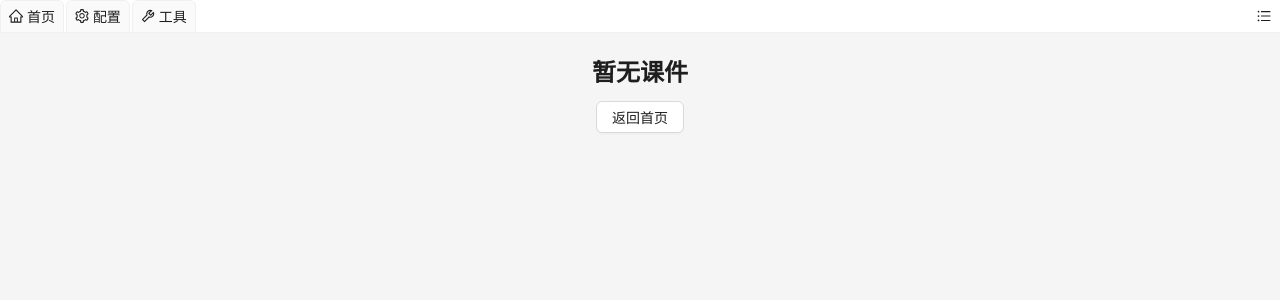
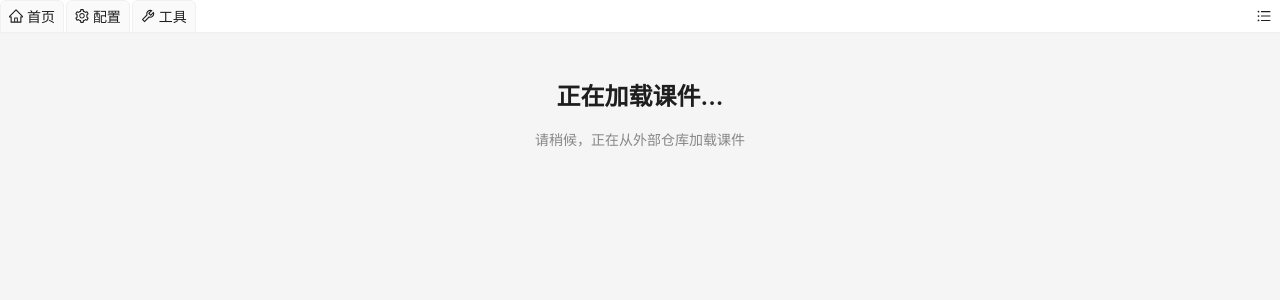
Before and after one commit to relengxing/reedu, a React (Vite) app: page /player/1 in a window 1280 px wide. Shown: the top 300 px of the page. Built offline with nearby package versions, Linux system fonts and the light colour scheme.

Commit message:
路由404修改

```diff
--- a/src/context/CoursewareContext.tsx
+++ b/src/context/CoursewareContext.tsx
@@ -24,7 +24,8 @@ interface StoredCourseware {
 }
 
 // 从localStorage恢复课件列表
-const restoreCoursewares = (): CoursewareData[] => {
+// 接受外部课件列表作为参数，用于恢复外部仓库的课件
+const restoreCoursewares = (externalCoursewares: CoursewareData[] = []): CoursewareData[] => {
   try {
     const stored = localStorage.getItem(STORAGE_KEY);
     if (!stored) return [];
@@ -32,14 +33,17 @@ const restoreCoursewares = (): CoursewareData[] => {
     const storedList: StoredCourseware[] = JSON.parse(stored);
     const restored: CoursewareData[] = [];
 
+    // 合并所有可用的课件资源（编译期 + 外部加载）
+    const allAvailableCoursewares = [...bundledCoursewares, ...externalCoursewares];
+
     for (const item of storedList) {
       if (item.isBundled && item.sourcePath) {
-        // 从预编译资源中恢复
-        const bundled = bundledCoursewares.find(cw => cw.sourcePath === item.sourcePath);
-        if (bundled) {
-          restored.push({ ...bundled });
+        // 从所有可用资源中恢复（包括编译期和外部加载的）
+        const found = allAvailableCoursewares.find(cw => cw.sourcePath === item.sourcePath);
+        if (found) {
+          restored.push({ ...found });
         } else {
-          console.warn(`[CoursewareContext] 无法找到预编译课件: ${item.sourcePath}`);
+          console.warn(`[CoursewareContext] 无法找到课件: ${item.sourcePath}，可能外部仓库尚未加载`);
         }
       } else if (item.fullHTML) {
         // 用户上传的课件，恢复完整数据
@@ -167,8 +171,9 @@ export const CoursewareProvider: React.FC<{ children: React.ReactNode }> = ({ ch
 
   // 使用的课件列表（从预编译资源中选择的 + 用户上传的）
   // 从localStorage恢复，如果不存在则初始为空
+  // 初始恢复时只使用编译期课件，外部课件加载后会重新恢复
   const [coursewares, setCoursewares] = useState<CoursewareData[]>(() => {
-    const restored = restoreCoursewares();
+    const restored = restoreCoursewares([]);
     return restored;
   });
 
@@ -199,6 +204,19 @@ export const CoursewareProvider: React.FC<{ children: React.ReactNode }> = ({ ch
 
       setExternalCoursewares(loadedCoursewares);
       setExternalGroups(loadedGroups);
+
+      // 外部课件加载完成后，重新恢复课件列表（以便恢复外部仓库的课件）
+      const restored = restoreCoursewares(loadedCoursewares);
+      // 检查是否有新的课件被恢复（通过比较sourcePath）
+      const currentSourcePaths = new Set(coursewares.map(cw => cw.sourcePath).filter(Boolean));
+      const restoredSourcePaths = new Set(restored.map(cw => cw.sourcePath).filter(Boolean));
+      const hasNewCoursewares = restored.some(cw => cw.sourcePath && !currentSourcePaths.has(cw.sourcePath));
+
+      if (hasNewCoursewares || restored.length > coursewares.length) {
+        // 如果有新的课件被恢复，更新课件列表
+        console.log(`[CoursewareContext] 外部课件加载完成，重新恢复课件列表: ${restored.length} 个（之前: ${coursewares.length} 个）`);
+        setCoursewares(restored);
+      }
 
       console.log('[CoursewareContext] 成功从外部仓库加载课件');
     } catch (error) {
--- a/src/pages/CoursewarePlayer.tsx
+++ b/src/pages/CoursewarePlayer.tsx
@@ -9,10 +9,11 @@ const { Text } = Typography;
 const CoursewarePlayer: React.FC = () => {
   const { coursewareIndex, pageIndex } = useParams<{ coursewareIndex?: string; pageIndex: string }>();
   const navigate = useNavigate();
-  const { coursewares, currentCoursewareIndex, setCurrentCoursewareIndex, courseware } = useCourseware();
+  const { coursewares, currentCoursewareIndex, setCurrentCoursewareIndex, courseware, isLoading, bundledCoursewareGroups } = useCourseware();
   const [currentIndex, setCurrentIndex] = useState(0);
   const iframeRef = useRef<HTMLIFrameElement>(null);
   const scrollUpdateTimerRef = useRef<number | null>(null); // 滚动更新防抖定时器
+  const [waitingForExternal, setWaitingForExternal] = useState(false);
 
   // 计算所有课件的总页面数和全局索引
   const getGlobalPageInfo = useMemo(() => {
@@ -52,7 +53,29 @@ const CoursewarePlayer: React.FC = () => {
   // 根据路由参数确定当前课件索引
   // 优先使用路由参数，如果路由参数不存在或无效，使用从localStorage恢复的索引
   useEffect(() => {
-    if (coursewares.length === 0) return; // 等待课件列表恢复
+    // 如果课件列表为空，且正在加载外部课件，等待加载完成
+    if (coursewares.length === 0) {
+      if (isLoading) {
+        setWaitingForExternal(true);
+        return; // 等待外部课件加载完成
+      }
+      // 如果不在加载且课件列表仍为空，可能是刷新后数据丢失
+      // 尝试等待一小段时间，让外部课件有机会加载
+      if (!waitingForExternal && bundledCoursewareGroups.length > 0) {
+        setWaitingForExternal(true);
+        // 等待最多3秒，让外部课件加载完成
+        const timeout = setTimeout(() => {
+          setWaitingForExternal(false);
+        }, 3000);
+        return () => clearTimeout(timeout);
+      }
+      return;
+    }
+
+    // 课件列表已恢复，清除等待状态
+    if (waitingForExternal) {
+      setWaitingForExternal(false);
+    }
 
     if (coursewareIndex !== undefined) {
       const cwIndex = parseInt(coursewareIndex, 10);
@@ -80,7 +103,7 @@ const CoursewarePlayer: React.FC = () => {
         navigate(`/player/${validIndex}/${pageIndex || 0}`, { replace: true });
       }
     }
-  }, [coursewareIndex, coursewares.length, setCurrentCoursewareIndex, navigate, pageIndex]);
+  }, [coursewareIndex, coursewares.length, setCurrentCoursewareIndex, navigate, pageIndex, isLoading, waitingForExternal, bundledCoursewareGroups.length]);
 
   useEffect(() => {
     if (pageIndex && courseware) {
@@ -408,10 +431,25 @@ const CoursewarePlayer: React.FC = () => {
     }
   }, [currentIndex, courseware]);
 
+  // 如果正在等待外部课件加载，显示加载状态
+  if (waitingForExternal || (coursewares.length === 0 && isLoading)) {
+    return (
+      <div style={{ padding: '48px', textAlign: 'center' }}>
+        <Typography.Title level={3}>正在加载课件...</Typography.Title>
+        <Text type="secondary" style={{ display: 'block', marginTop: '16px' }}>
+          请稍候，正在从外部仓库加载课件
+        </Text>
+      </div>
+    );
+  }
+
   if (!courseware) {
     return (
       <div style={{ padding: '24px', textAlign: 'center' }}>
         <Typography.Title level={3}>暂无课件</Typography.Title>
+        <Text type="secondary" style={{ display: 'block', marginTop: '16px', marginBottom: '16px' }}>
+          课件列表为空，可能是刷新后数据丢失。请从首页重新选择课件。
+        </Text>
         <Button onClick={() => navigate('/')}>返回首页</Button>
       </div>
     );
```
